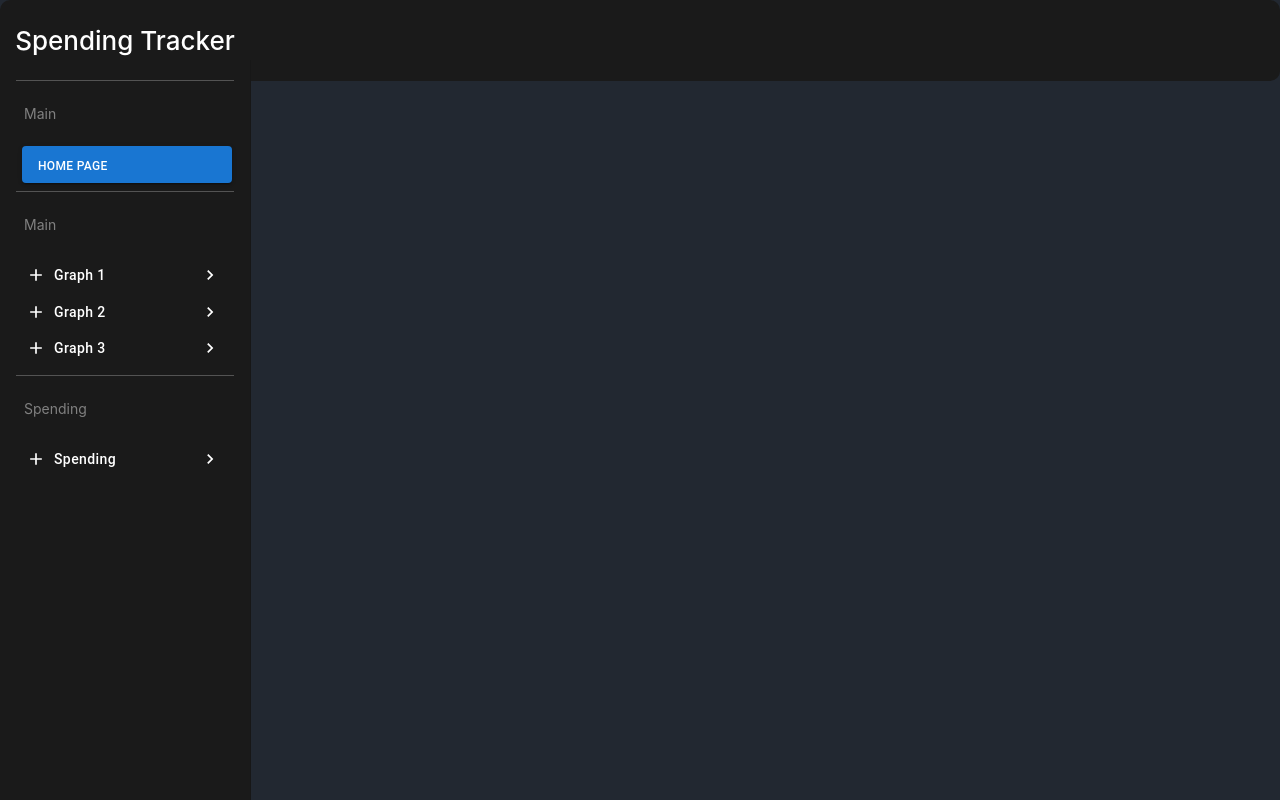
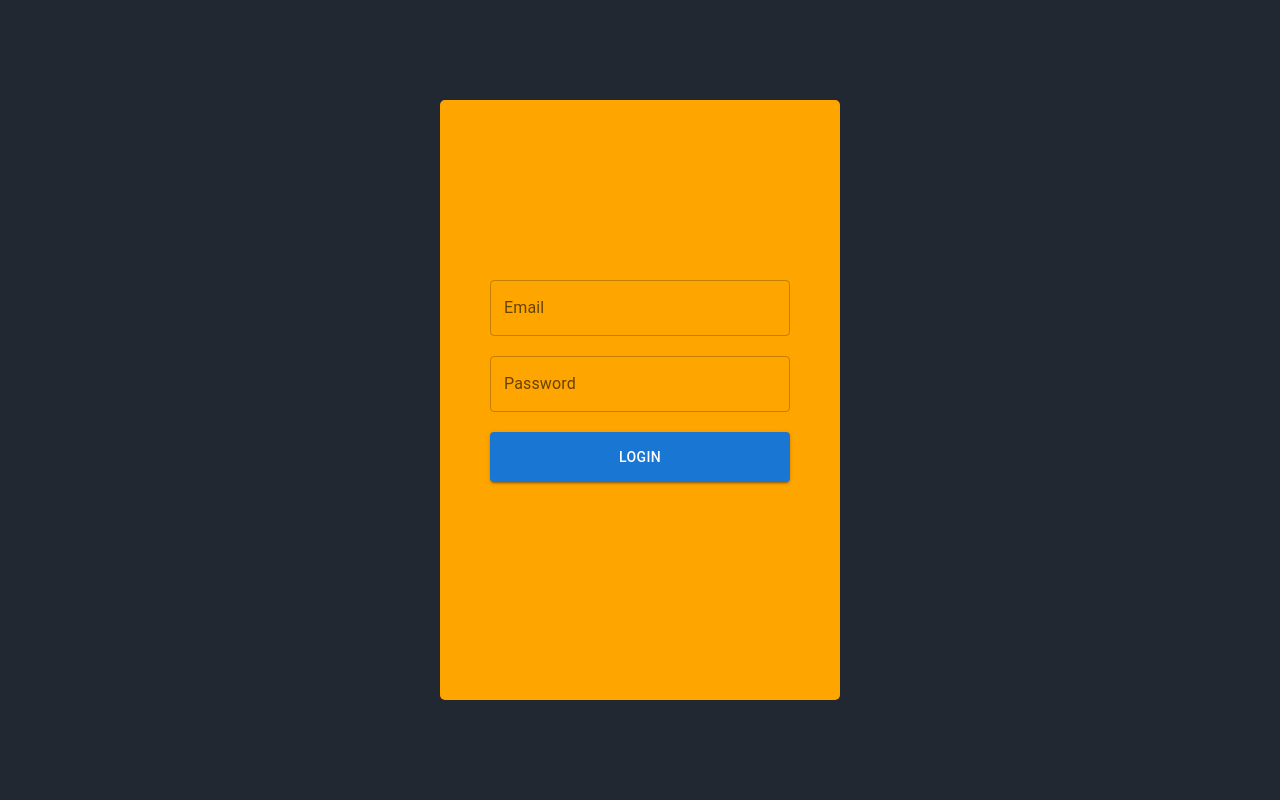
Before and after one commit to Slaykha/Money-Tracker, a React (Create React App) app: page /#/login in a window 1280 px wide. Built offline with nearby package versions, Linux system fonts and the light colour scheme.

Commit message:
add basic Auth setup and login screen.

```diff
--- a/src/App.js
+++ b/src/App.js
@@ -4,8 +4,8 @@ import { Header } from "./components/header/Header";
 import { Home } from "./components/screens/Home";
 import { Menu } from "./components/sideMenu/Menu";
 import Spending from "./components/screens/Spending";
-import Login from "./components/screens/Login";
-import Register from "./components/screens/Register";
+import Login from "./components/Auth/Login";
+import Register from "./components/Auth/Register";
 import { Container } from '@mui/material';
 import Page from "./components/screens/Page";
 import { makeStyles } from "@mui/styles";
@@ -35,8 +35,7 @@ function App() {
   return (
     <div>
       <HashRouter>
-        <Header />
-        <Menu />
+
 
         <Routes>
           <Route path="/" element={<Page component={Home} title={"Home Screen"} />}/>
--- /dev/null
+++ b/src/components/Auth/Login.js
@@ -0,0 +1,80 @@
+import React, { useState } from 'react'
+import { makeStyles } from '@mui/styles';
+import { Button, TextField } from '@mui/material';
+
+const useStyles = makeStyles((theme) => ({
+  loginDiv:{
+    width:400,
+    height:600,
+    background:"orange",
+    borderRadius:5,
+    position: "absolute",
+    top: "50%",
+    left: "50%",
+    marginTop:-300,
+    marginLeft:-200
+
+  },
+  emailTextField:{
+    width:300,
+  },
+  loginButton:{
+    width:300,
+    height:50
+  }
+}))
+
+const Login = () => {
+    const classes = useStyles()
+
+    const [email, setEmail] = useState("")
+    const [password, setPassword] = useState("")
+
+    console.log(email, password)
+
+    return (
+      <div className={classes.loginDiv}>
+        <TextField
+          label="Email"
+          variant="outlined"
+          value={email}
+          onChange={e => setEmail(e.target.value)}
+          type="text"
+          className={classes.emailTextField}
+          sx={{
+            display:"flex",
+            margin:"auto",
+            marginTop:"45%"
+          }}
+        />
+
+        <TextField
+          label="Password"
+          variant="outlined"
+          value={password}
+          onChange={e => setPassword(e.target.value)}
+          type="password"
+          className={classes.emailTextField}
+          sx={{
+            display:"flex",
+            margin:"auto",
+            marginTop:"5%"
+          }}
+        />
+
+        <Button
+          className={classes.loginButton}
+          variant="contained"
+          sx={{
+            display:"flex",
+            margin:"auto",
+            marginTop:"5%"
+          }}
+        >
+          Login
+        </Button>
+      </div>
+    )
+}
+
+export default Login
--- a/src/components/screens/Login.js
+++ /dev/null
@@ -1,15 +0,0 @@
-import React from 'react'
-import { makeStyles } from '@mui/styles';
-
-const useStyles = makeStyles(() => {
-
-})
-
-const Login = () => {
-    const classes = useStyles()
-  return (
-    <div>Login</div>
-  )
-}
-
-export default Login
--- a/src/components/screens/Page.js
+++ b/src/components/screens/Page.js
@@ -1,33 +1,10 @@
 import React from "react";
 
-import { Divider, Typography } from "@mui/material";
 import { makeStyles } from "@mui/styles";
+import { Header } from "../header/Header";
+import { Menu } from "../sideMenu/Menu";
 
 const useStyles = makeStyles({
-  pageHeader: {
-    marginBottom: "24px",
-  },
-  pageTitle: {
-    marginBottom: "12px",
-    fontSize: "28px",
-  },
-  pageTitle2: {
-    marginBottom: "12px",
-    fontSize: "18px",
-  },
-  pageHeaderTitles: {
-    display: "block",
-  },
-  pagination: {
-    justifyContent: "center",
-    marginTop: "24px",
-  },
-  search: {
-    marginBottom: "12px",
-  },
-  searchButton: {
-    marginLeft: "10px",
-  },
 });
 
 export default function Page(props) {
@@ -40,19 +17,14 @@ export default function Page(props) {
   }); */
 
   return (
-    <div style={{marginLeft:"250px"}}>
-      {/* <div className={classes.pageHeader}>
-        <div className={classes.pageHeaderTitles}>
-          <Typography className={classes.pageTitle}>{props.title}</Typography>
-          <Typography id="secondTitle" className={classes.pageTitle2}>
-            {props.secondTitle}
-          </Typography>
-        </div>
+    <>
+      <Header />
+      <Menu />
+      <div style={{marginLeft:"250px"}}>
 
-        <Divider />
-      </div> */}
+        <PageComponent />
+      </div>
+    </>
 
-      <PageComponent />
-    </div>
   );
 }
```
Also changed, not shown: src/components/Auth/AuthProvider.js (added, +23 -0 lines), src/components/screens/AuthScreens.js (added, +25 -0 lines), src/components/Auth/Register.js (renamed from src/components/screens/Register.js). Lines whose indentation alone changed are shown as unchanged.
